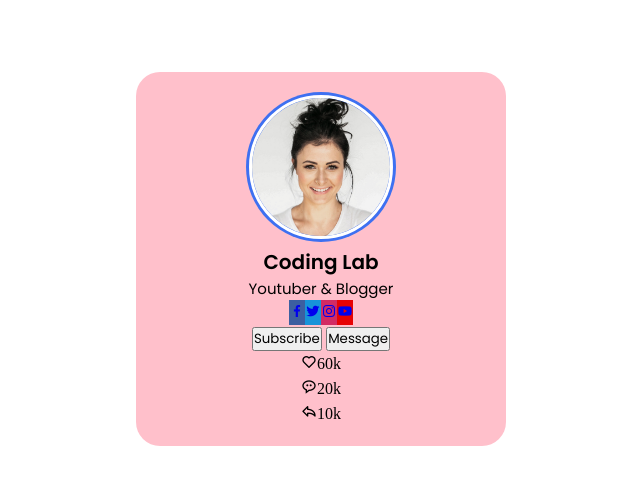
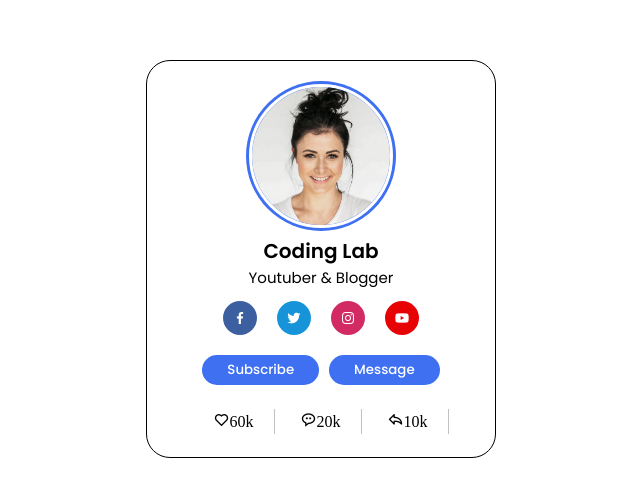
Before and after one commit to Shyl0214/HTML-CSS-Projects, a plain HTML site: page P1-Profile_card/index.html in a window 1280 px wide. Shown: the part 141-638 px from the top of the page, without its empty margins (319-959 px from the left). Drawn offline with nearby package versions, Linux system fonts and the light colour scheme.

Commit message:
updated the css

```diff
--- a/P1-Profile_card/style.css
+++ b/P1-Profile_card/style.css
@@ -22,10 +22,10 @@ body {
   align-items: center;
   justify-content: center;
   width: 100%;
-  max-width: 370px;
+  max-width: 350px;
   border-radius: 24px;
   padding: 20px;
-  background-color: pink;
+  border: 1px solid black;
 }
 
 .img-container {
@@ -64,7 +64,53 @@ body {
 
 .profile-card .link {
   display: flex;
-  flex-direction: row;
+  align-items: center;
+}
+
+.link .icons {
+  display: flex;
   justify-content: center;
   align-items: center;
+  color: #ffff;
+  text-decoration: none;
+  margin: 0 10px;
+  background-color: blue;
+  height: 34px;
+  width: 34px;
+  border-radius: 50%;
+  margin-top: 1.5vh;
 }
+
+.profile-card .buttons {
+  display: flex;
+  /* justify-content: center; */
+  align-items: center;
+  margin-top: 2vh;
+}
+
+.buttons .button {
+  padding: 5px 25px;
+  border-radius: 24px;
+  border: none;
+  color: #fff;
+  background-color: #3e70f1;
+  margin: 5px;
+  border-color: 1px solid;
+  cursor: pointer;
+  font-weight: 500;
+  margin-top: 4px;
+}
+
+.profile-card .social-media {
+  display: flex;
+  align-items: center;
+  margin-top: 2vh;
+}
+
+.social-media .like-share-comment {
+  padding: 0 20px;
+  margin: 3px;
+  border-right: 1px solid #c1c1c2;
+  /* background-color: black; */
+  /* color: white; */
+}
```
